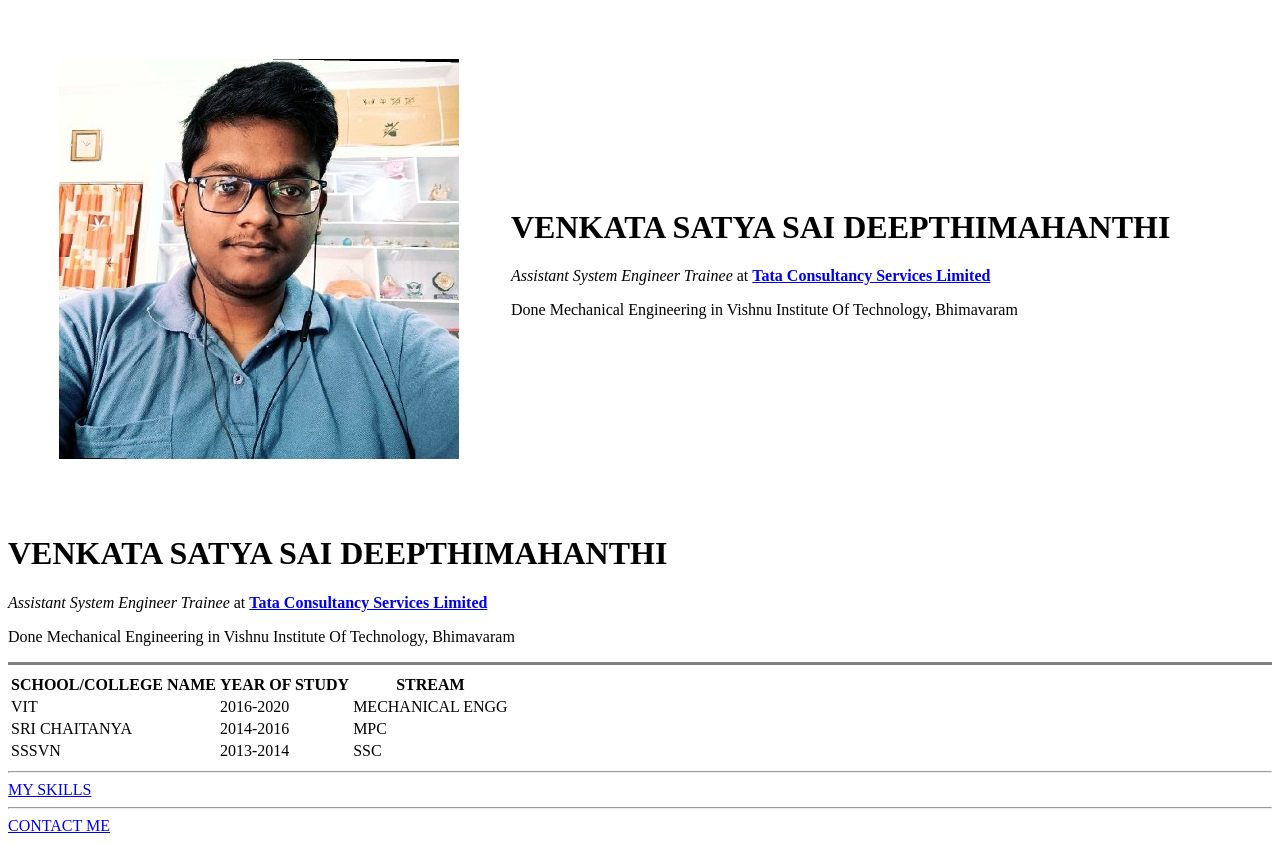
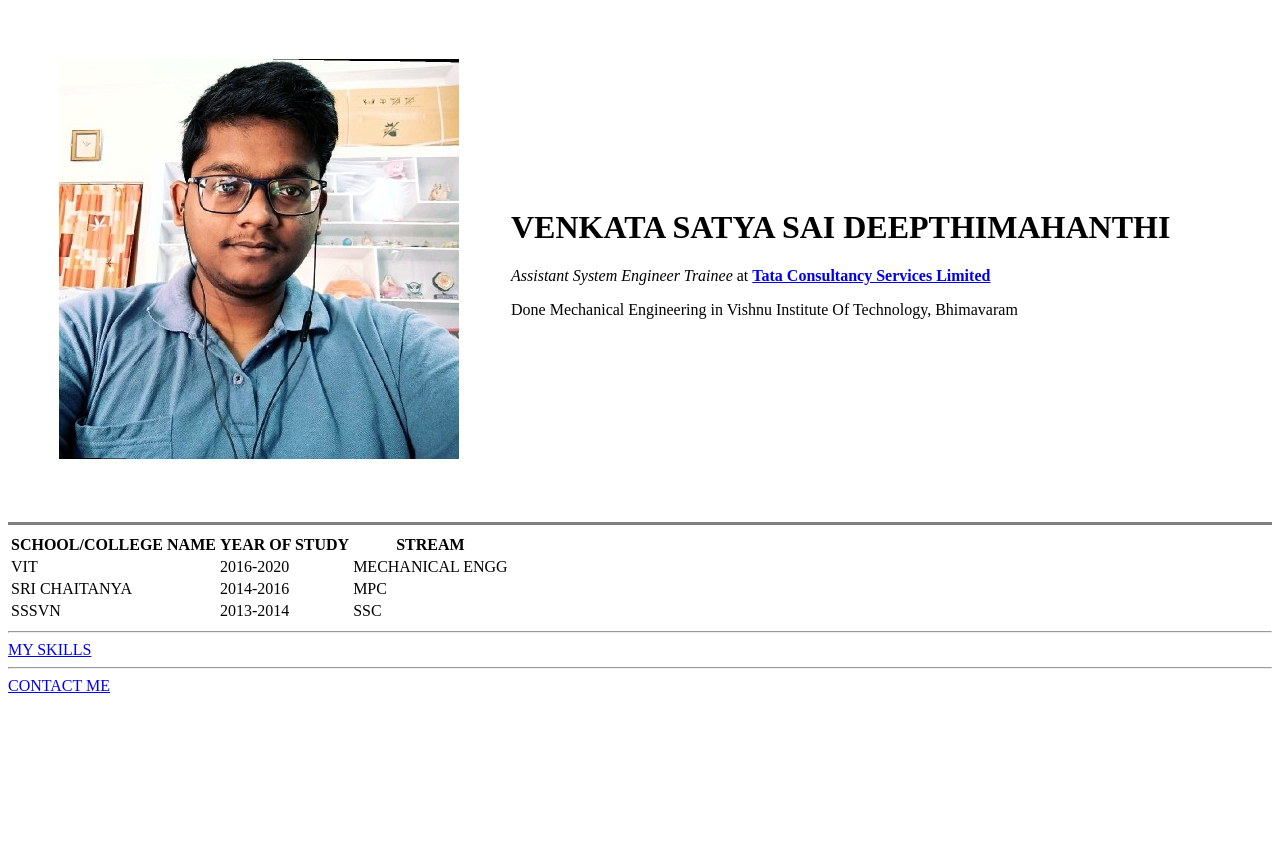
Before and after one commit to satyarocco/cv, a plain HTML site: page index.html in a window 1280 px wide. After the commit the page ends 800 px from the top, so only its background shows below. Drawn offline with Linux system fonts and the light colour scheme.

Commit message:
Update index.html

```diff
--- a/index.html
+++ b/index.html
@@ -25,10 +25,7 @@
         </tr>
     </table>
 
-    <h1>VENKATA SATYA SAI DEEPTHIMAHANTHI</h1>
-    <p> <i> Assistant System Engineer Trainee </i> at <b> <a href="https://www.tcs.com/">Tata Consultancy Services
-                Limited</a></b></p>
-    <p>Done Mechanical Engineering in Vishnu Institute Of Technology, Bhimavaram</p>
+
 
     <hr size="3" noshade>
 
```
